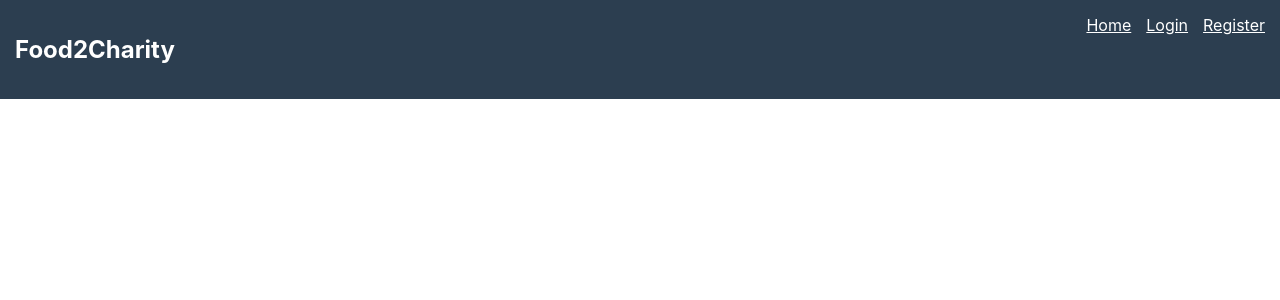
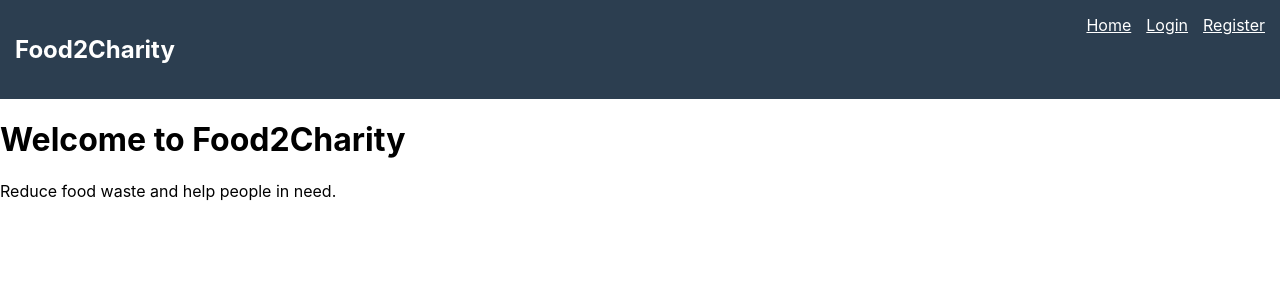
Before and after one commit to Samirahs08/food2charity-frontend, a React (Create React App) app: page / in a window 1280 px wide. Shown: the top 300 px of the page. Built offline with nearby package versions, Linux system fonts and the light colour scheme.

Commit message:
Added Navbar and React routing

```diff
--- a/package.json
+++ b/package.json
@@ -9,6 +9,7 @@
     "@testing-library/user-event": "^13.5.0",
     "react": "^19.2.4",
     "react-dom": "^19.2.4",
+    "react-router-dom": "^7.13.1",
     "react-scripts": "5.0.1",
     "web-vitals": "^2.1.4"
   },
--- a/src/App.js
+++ b/src/App.js
@@ -1,11 +1,24 @@
 import React from "react";
+import {BrowserRouter, Routes, Route} from "react-router-dom";
+
 import Navbar from "./components/Navbar";
+import Home from "./pages/Home";
+import Login from "./pages/Login";
+import Register from "./pages/Register";
 
-function App() {
+function App(){
   return (
-    <div>
+    <BrowserRouter>
+
       <Navbar />
-    </div>
+
+      <Routes>
+        <Route path="/" element={<Home />} />
+        <Route path="/login" element={<Login />} />
+        <Route path="/register" element={<Register />} />
+      </Routes>
+
+    </BrowserRouter>
   );
 }
 
--- a/src/pages/Home.jsx
+++ b/src/pages/Home.jsx
@@ -1,15 +1,12 @@
 import React from "react";
 
-function Home() {
-  return (
-    <div>
-      <h1>Food2Charity</h1>
-      <p>Reduce food waste and help people in need.</p>
-
-      <button>Donate Food</button>
-      <button>Request Food</button>
-    </div>
-  );
+function Home(){
+    return (
+        <div>
+            <h1>Welcome to Food2Charity</h1>
+            <p>Reduce food waste and help people in need.</p>
+        </div>
+    );
 }
 
 export default Home;
--- /dev/null
+++ b/src/pages/Login.jsx
@@ -0,0 +1,11 @@
+import React from "react";
+
+function Login(){
+    return (
+        <div>
+            <h1>Login Page</h1>
+        </div>
+    );
+}
+
+export default Login;
--- /dev/null
+++ b/src/pages/Register.jsx
@@ -0,0 +1,11 @@
+import React from "react";
+
+function Register(){
+    return (
+        <div>
+            <h1>Register Page</h1>
+        </div>
+    );
+}
+
+export default Register;
```
Also changed, not shown: 1 other file (tests, documents, lock files or other folders).
